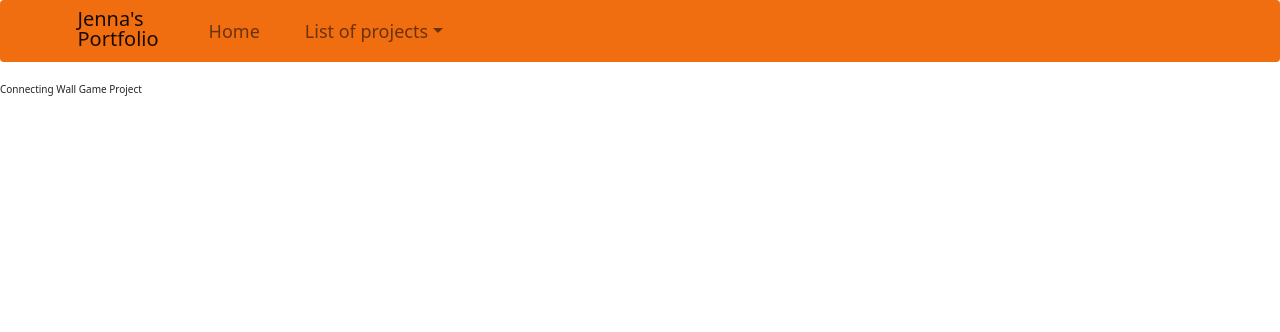
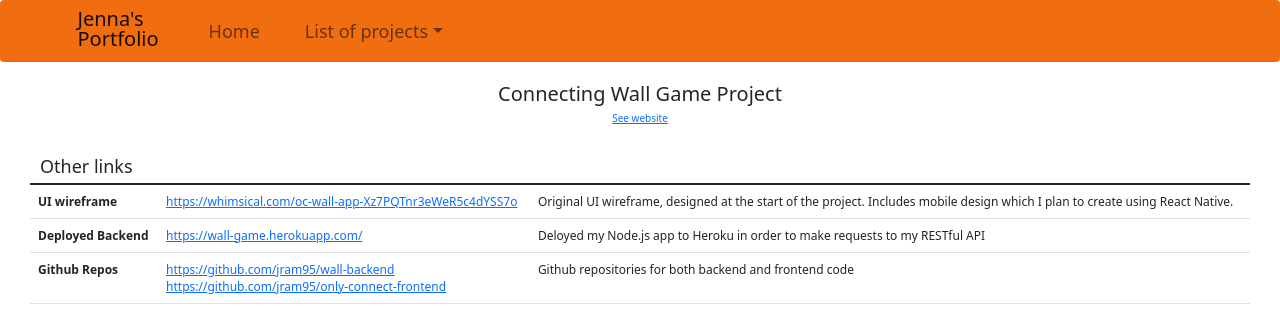
Before and after one commit to jram95/portfolio, a React (Create React App) app: page /wall-game in a window 1280 px wide. Shown: the top 332 px of the page. Built offline with nearby package versions, Linux system fonts and the light colour scheme.

Commit message:
add details for wall game page

```diff
--- a/src/pages/WallGame.tsx
+++ b/src/pages/WallGame.tsx
@@ -4,7 +4,79 @@ export default function WallGame(): JSX.Element {
   return (
     <>
       <Navbar />
-      <div>Connecting Wall Game Project</div>
+      <div style={{ textAlign: "center" }}>
+        <h2>Connecting Wall Game Project</h2>
+        <a
+          href="https://connecting-wall-game.netlify.app/"
+          target="_blank"
+          rel="noreferrer"
+        >
+          See website
+        </a>
+      </div>
+      <div style={{ padding: "30px", fontSize: "12px" }}>
+        <table className="table">
+          <h4 style={{ paddingLeft: "10px", fontSize: "18px" }}>Other links</h4>
+          <thead></thead>
+          <tbody>
+            <tr>
+              <th scope="row">UI wireframe</th>
+              <td>
+                <a
+                  href="https://whimsical.com/oc-wall-app-Xz7PQTnr3eWeR5c4dYSS7o"
+                  target="_blank"
+                  rel="noreferrer"
+                >
+                  https://whimsical.com/oc-wall-app-Xz7PQTnr3eWeR5c4dYSS7o
+                </a>
+              </td>
+              <td>
+                Original UI wireframe, designed at the start of the project.
+                Includes mobile design which I plan to create using React
+                Native.
+              </td>
+            </tr>
+            <tr>
+              <th scope="row">Deployed Backend</th>
+              <td>
+                <a
+                  href="https://wall-game.herokuapp.com/"
+                  target="_blank"
+                  rel="noreferrer"
+                >
+                  https://wall-game.herokuapp.com/
+                </a>
+              </td>
+              <td>
+                Deloyed my Node.js app to Heroku in order to make requests to my
+                RESTful API{" "}
+              </td>
+            </tr>
+            <tr>
+              <th scope="row">Github Repos</th>
+              <td>
+                <a
+                  href="https://github.com/jram95/wall-backend"
+                  target="_blank"
+                  rel="noreferrer"
+                >
+                  https://github.com/jram95/wall-backend
+                </a>
+                <div>
+                  <a
+                    href="https://github.com/jram95/only-connect-frontend"
+                    target="_blank"
+                    rel="noreferrer"
+                  >
+                    https://github.com/jram95/only-connect-frontend
+                  </a>
+                </div>
+              </td>
+              <td>Github repositories for both backend and frontend code</td>
+            </tr>
+          </tbody>
+        </table>
+      </div>
     </>
   );
 }
```
